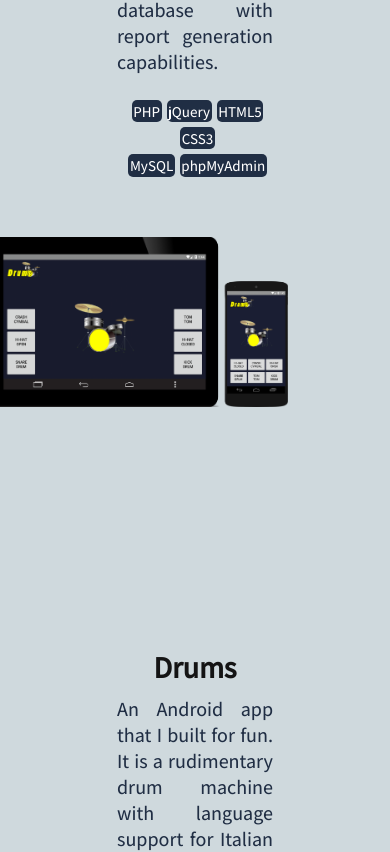
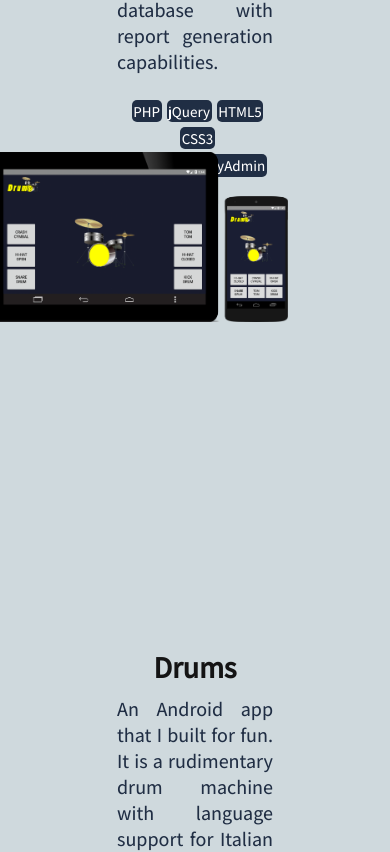
Before and after one commit to LeReiver/new-portfolio, a React (Create React App) app: page /projects in a window 390 px wide. Shown: the part 2173-3025 px from the top of the page. Built offline with nearby package versions, Linux system fonts and the light colour scheme; a web font is replaced by a local one.

Commit message:
adjusted app project for medium device

```diff
--- a/src/components/projects/projects.css
+++ b/src/components/projects/projects.css
@@ -215,8 +215,15 @@ button {
 
   .project-image.app img {
     padding-bottom: 200px;
-    height: 400px;
-    margin-left: 30px;
+    height: 500px;
+    margin-left: 75px;
+    margin-bottom: 75px;
+    margin-top: -25px;
+  }
+
+
+  .project-desc .app {
+    margin-top: 160;
   }
 
 }
--- a/src/components/projects/projects.js
+++ b/src/components/projects/projects.js
@@ -65,8 +65,8 @@ render() {
           <div className="project-image app">
             <img src={require("../../images/drums.png")} alt="Drums" title="Click To View" />
           </div>
-          <div className="project-desc">
-            <h2>Drums</h2>
+          <div className="project-desc app">
+            <h2 className="app-h2">Drums</h2>
             <p className="project-p desc">An Android app that I built for fun. It is a rudimentary drum machine with language support for Italian and Japanese. Great for children to learn the parts of the drums</p>
           <ul>
             <li>Java</li>
```
